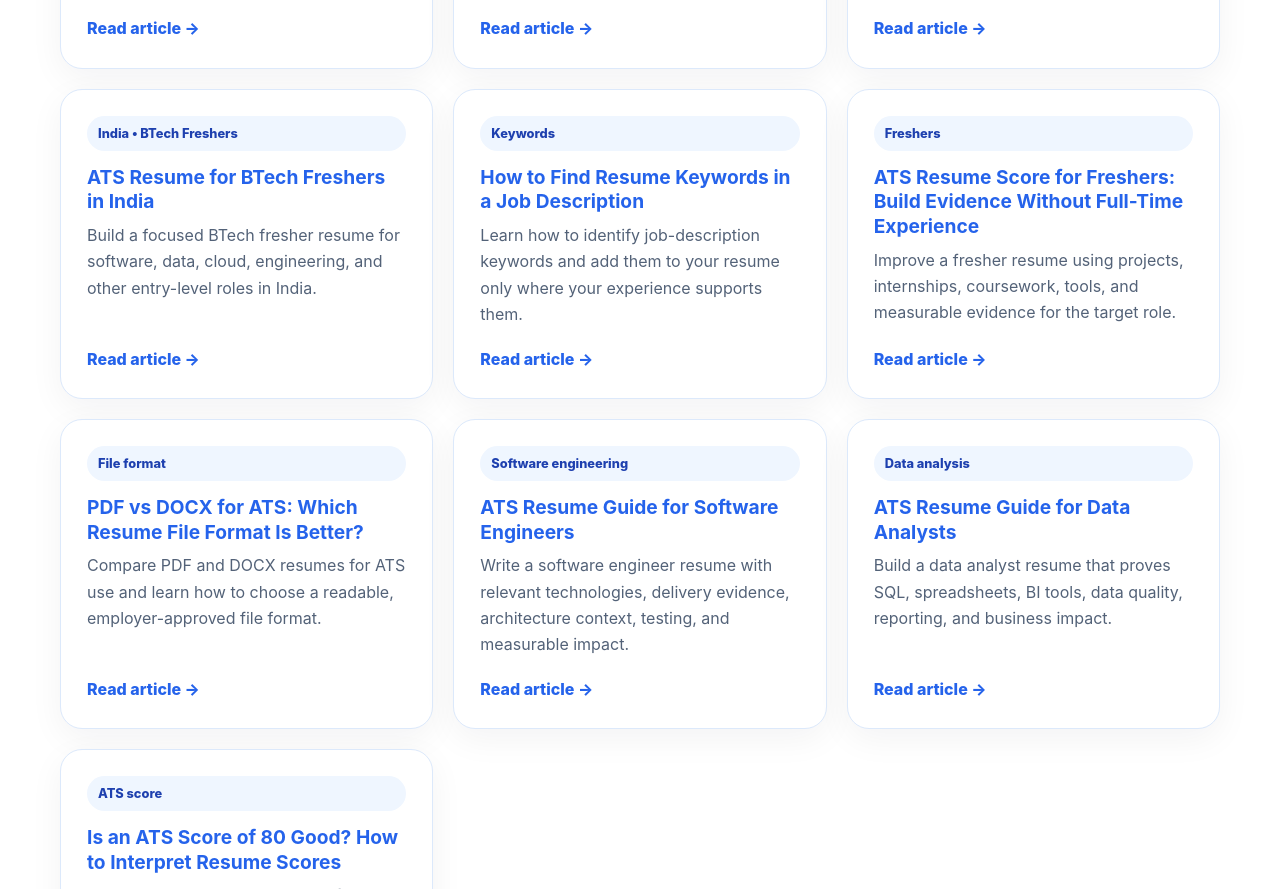
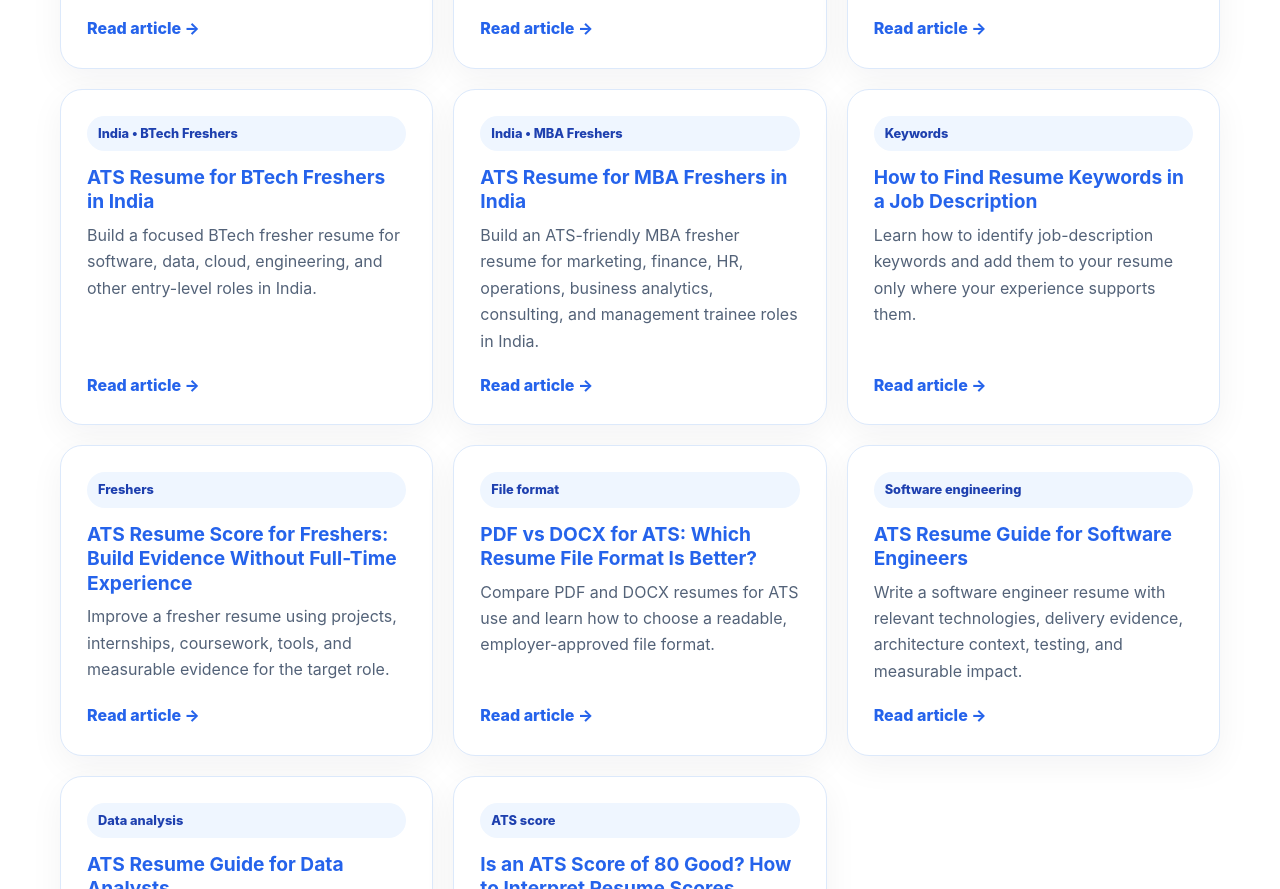
Before and after one commit to rubesh-code/ats-scan-ai-website, a website: page site/blog/index.html in a window 1280 px wide. Shown: the part 835-1724 px from the top of the page. Drawn offline with Linux system fonts and the light colour scheme.

Commit message:
Add MBA Freshers article section to blog
Added a new article section for MBA freshers in India, including a brief description and a link to the article.

```diff
--- a/site/blog/index.html
+++ b/site/blog/index.html
@@ -156,6 +156,11 @@
         "@type": "Article",
         "name": "ATS Resume for BTech Freshers in India",
         "url": "https://learn.atsscanai.com/blog/ats-resume-for-btech-freshers-india"
+      },
+      {
+        "@type": "Article",
+        "name": "ATS Resume for MBA Freshers in India",
+        "url": "https://learn.atsscanai.com/blog/ats-resume-for-mba-freshers-india"
       }
     ]
   }
@@ -434,6 +439,36 @@
           <a
             class="text-link"
             href="/blog/ats-resume-for-btech-freshers-india"
+          >
+            Read article →
+          </a>
+
+        </article>
+
+
+        <!-- India MBA Freshers -->
+
+        <article class="card guide-card">
+
+          <span class="guide-tag">
+            India • MBA Freshers
+          </span>
+
+          <h2>
+            <a href="/blog/ats-resume-for-mba-freshers-india">
+              ATS Resume for MBA Freshers in India
+            </a>
+          </h2>
+
+          <p>
+            Build an ATS-friendly MBA fresher resume for marketing,
+            finance, HR, operations, business analytics, consulting,
+            and management trainee roles in India.
+          </p>
+
+          <a
+            class="text-link"
+            href="/blog/ats-resume-for-mba-freshers-india"
           >
             Read article →
           </a>
```
